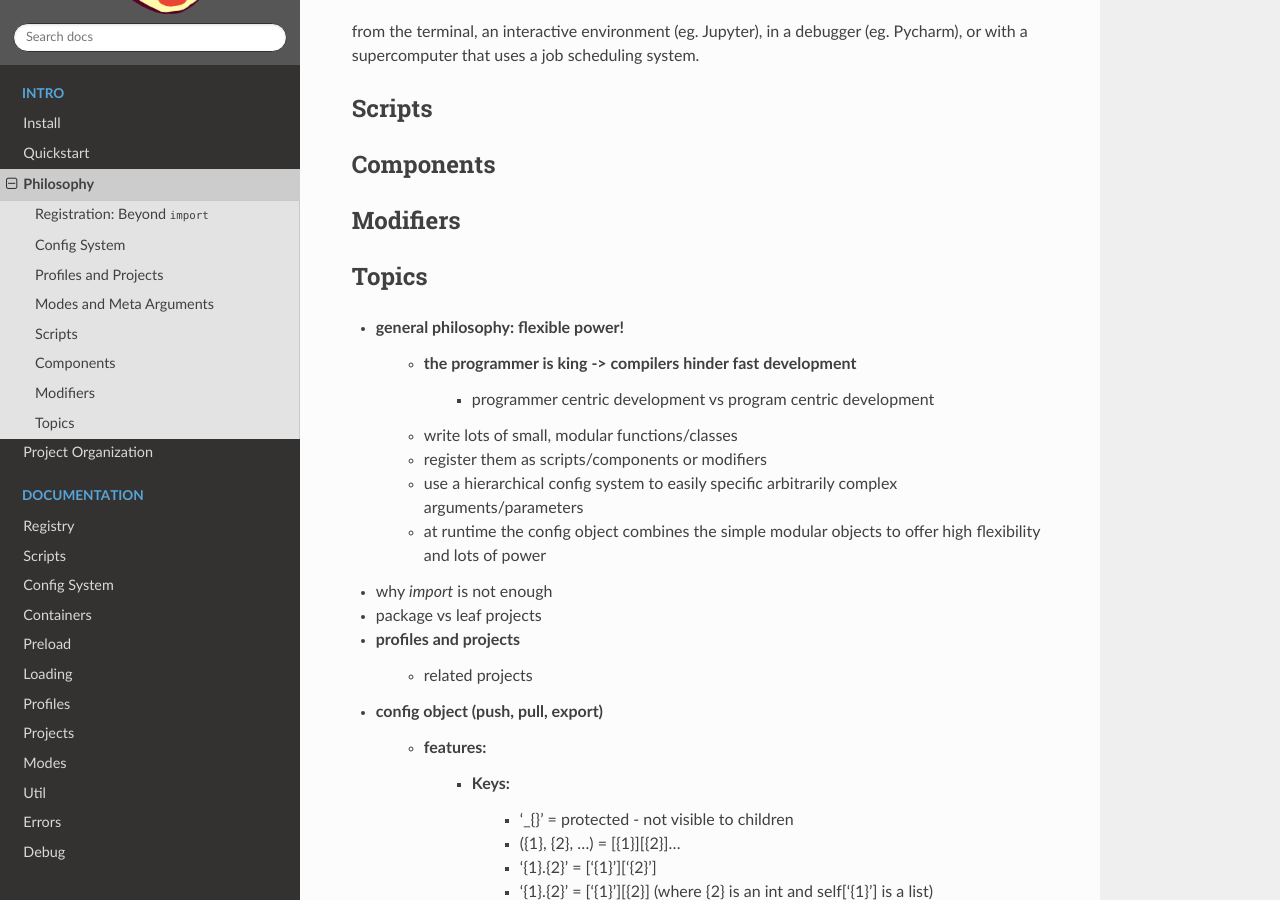
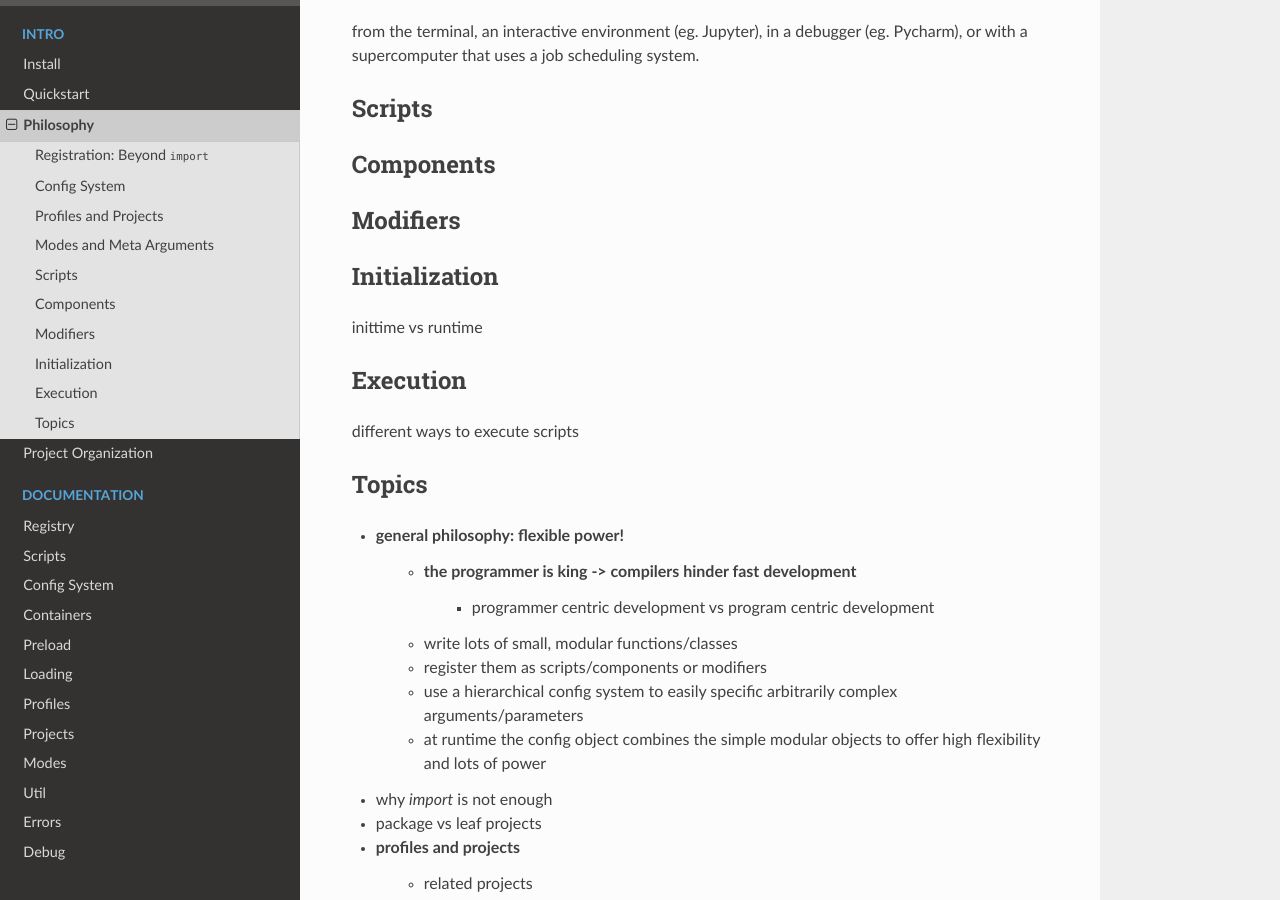
Before and after one commit to felixludos/omni-fig, a Sphinx documentation site: the page built from docs/philosophy.rst, in a window 1280 px wide and 900 px high, scrolled down 1916 px. Built offline with Sphinx 7.4.7 and the Read the Docs theme 2.0.0, drawn with Linux system fonts in a browser that asks for light colours; formulas are drawn with MathJax 3; the version number could not be read and is left out.

```diff
--- a/docs/philosophy.rst
+++ b/docs/philosophy.rst
@@ -67,7 +67,15 @@
 Modifiers
 ---------
 
+Initialization
+--------------
 
+inittime vs runtime
+
+Execution
+---------
+
+different ways to execute scripts
 
 Topics
 ------
```
Also changed, not shown: 1 other file.
